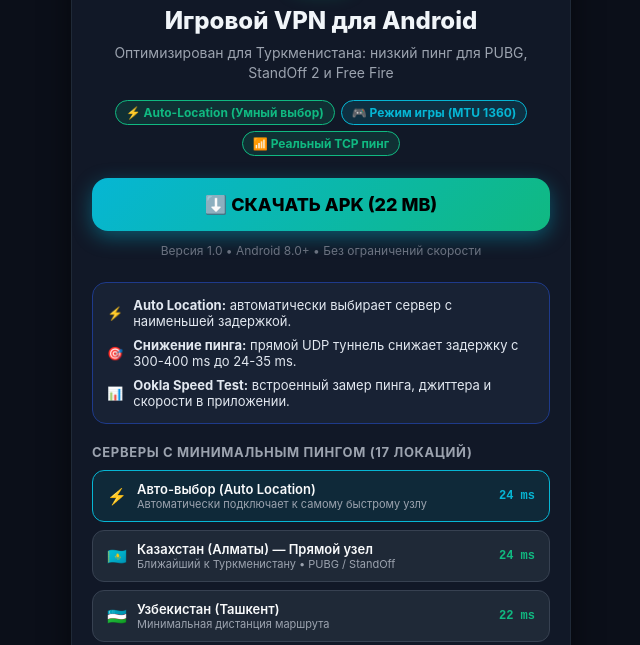
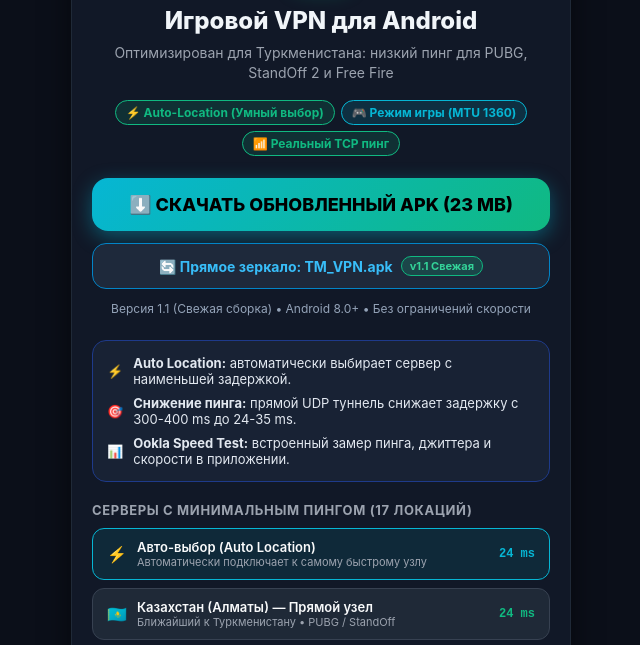
Before and after one commit to clashroyale2021gulruh-hash/Tkmmsvpn, a plain HTML site: page public/index.html in a window 1280 px wide. Shown: the part 127-772 px from the top of the page, without its empty margins (319-959 px from the left). Drawn offline with Linux system fonts and the light colour scheme.

Commit message:
chore: release v1.1 and update build process
- Bump version to 1.1 in build configuration
- Update Netlify build command to include latest APK
- Add aggressive cache-control headers to prevent stale APK downloads

```diff
--- a/public/index.html
+++ b/public/index.html
@@ -3,7 +3,10 @@
 <head>
   <meta charset="UTF-8">
   <meta name="viewport" content="width=device-width, initial-scale=1.0">
-  <title>Скачать VPN — Игровой VPN с низким пингом для Туркменистана</title>
+  <meta http-equiv="Cache-Control" content="no-cache, no-store, must-revalidate">
+  <meta http-equiv="Pragma" content="no-cache">
+  <meta http-equiv="Expires" content="0">
+  <title>Скачать TM VPN v1.1 — Игровой VPN для Туркменистана</title>
   <style>
     * { box-sizing: border-box; margin: 0; padding: 0; font-family: -apple-system, BlinkMacSystemFont, "Segoe UI", Roboto, sans-serif; }
     body {
@@ -78,9 +81,40 @@
       transform: scale(0.98);
       filter: brightness(0.9);
     }
+    .mirror-btn {
+      display: flex;
+      align-items: center;
+      justify-content: center;
+      gap: 8px;
+      width: 100%;
+      background: #1e293b;
+      color: #38bdf8;
+      border: 1px solid #0284c7;
+      text-decoration: none;
+      font-size: 14px;
+      font-weight: 700;
+      padding: 12px;
+      border-radius: 14px;
+      margin-bottom: 12px;
+      transition: all 0.2s;
+    }
+    .mirror-btn:active {
+      transform: scale(0.98);
+      background: #0f172a;
+    }
+    .version-badge {
+      display: inline-block;
+      background: rgba(16, 185, 129, 0.2);
+      color: #34d399;
+      font-size: 11px;
+      font-weight: 700;
+      padding: 2px 8px;
+      border-radius: 12px;
+      border: 1px solid #10b981;
+    }
     .file-info {
       font-size: 12px;
-      color: #6b7280;
+      color: #94a3b8;
       margin-bottom: 24px;
     }
     .features-box {
@@ -171,10 +205,15 @@
       <div class="tag">📶 Реальный TCP пинг</div>
     </div>
 
-    <a href="/vpn.apk" download="vpn.apk" class="download-btn">
-      ⬇️ СКАЧАТЬ APK (22 MB)
+    <a href="/vpn.apk?v=1.1" id="mainDownloadBtn" download="vpn.apk" class="download-btn" onclick="triggerDownload(event, '/vpn.apk')">
+      ⬇️ СКАЧАТЬ ОБНОВЛЕННЫЙ APK (23 MB)
     </a>
-    <div class="file-info">Версия 1.0 • Android 8.0+ • Без ограничений скорости</div>
+
+    <a href="/TM_VPN.apk?v=1.1" id="mirrorDownloadBtn" download="TM_VPN.apk" class="mirror-btn" onclick="triggerDownload(event, '/TM_VPN.apk')">
+      🔄 Прямое зеркало: TM_VPN.apk <span class="version-badge">v1.1 Свежая</span>
+    </a>
+
+    <div class="file-info">Версия 1.1 (Свежая сборка) • Android 8.0+ • Без ограничений скорости</div>
 
     <div class="features-box">
       <div class="feature-item">
@@ -285,5 +324,21 @@
       </div>
     </div>
   </div>
+  <script>
+    function triggerDownload(e, url) {
+      e.preventDefault();
+      const ts = Date.now();
+      const cleanName = url.replace('/', '').split('?')[0];
+      const directUrl = url + '?v=1.1&t=' + ts;
+      const link = document.createElement('a');
+      link.href = directUrl;
+      link.download = cleanName;
+      document.body.appendChild(link);
+      link.click();
+      setTimeout(() => {
+        try { document.body.removeChild(link); } catch (err) {}
+      }, 500);
+    }
+  </script>
 </body>
 </html>
```
Also changed, not shown: public_web/index.html (+60 -5 lines), 4 other files.
